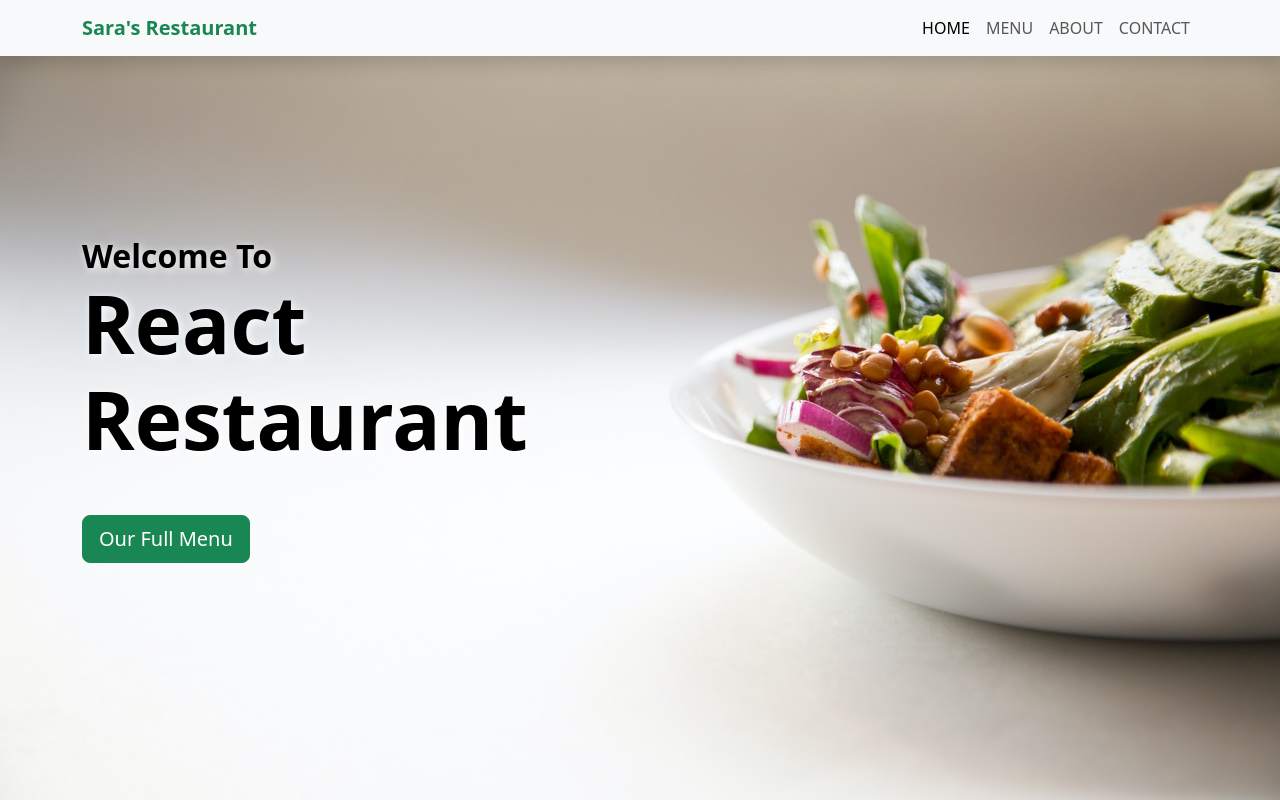
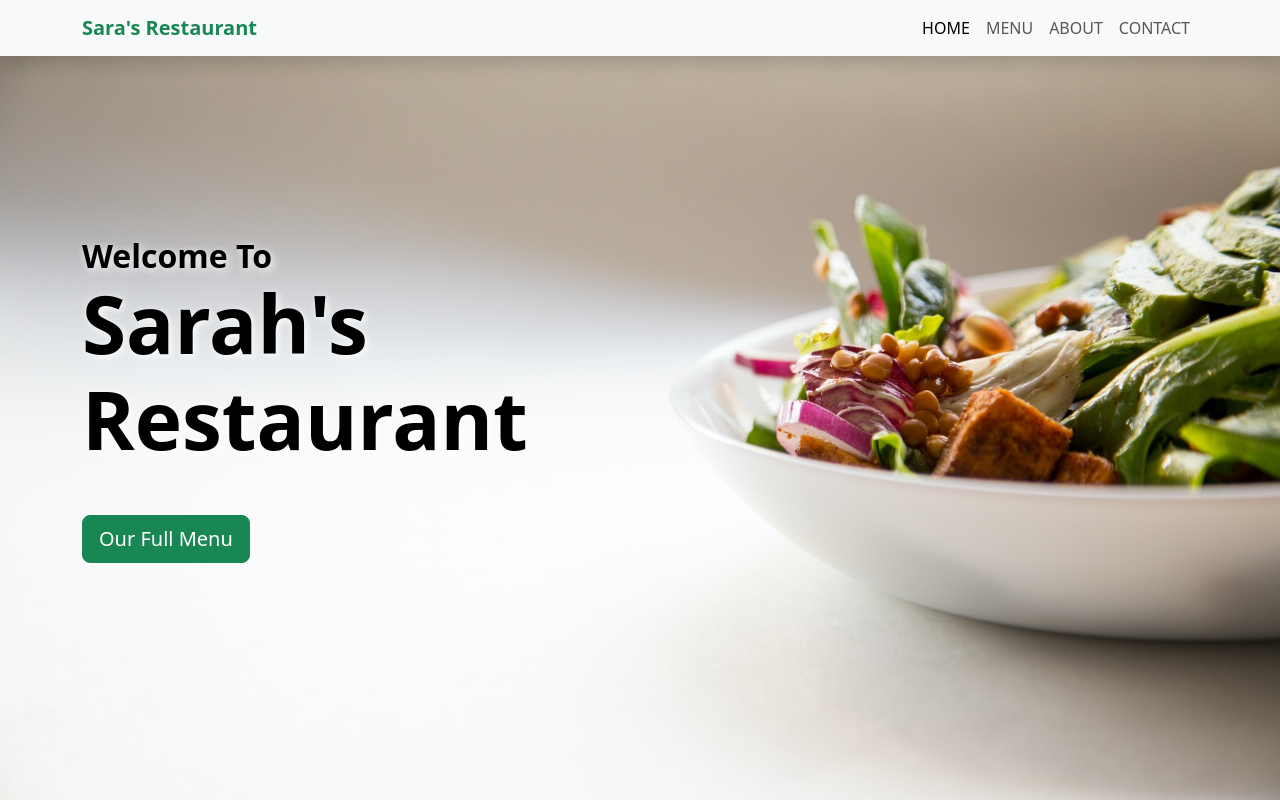
Before and after one commit to sarahwkh9/react-restaurant, a React (Create React App) app: page / in a window 1280 px wide. Shown: the top 800 px of the page. Built offline with nearby package versions, Linux system fonts and the light colour scheme.

Commit message:
Update Home.jsx

```diff
--- a/src/pages/Home.jsx
+++ b/src/pages/Home.jsx
@@ -15,7 +15,7 @@ function Home() {
                     <div className='row'>
                         <div className='col-sm-6 d-flex d-sm-block flex-column align-items-center'>
                             <h2 className='mb-0 text-black fw-bold'>Welcome To</h2>
-                            <h1 className='mb-5 text-black fw-bold text-center text-sm-start'>React Restaurant</h1>
+                            <h1 className='mb-5 text-black fw-bold text-center text-sm-start'>Sarah's Restaurant</h1>
                             <MenuBtn />
                         </div>
                     </div>
```
